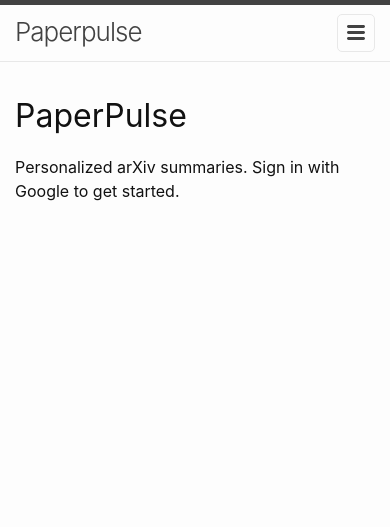
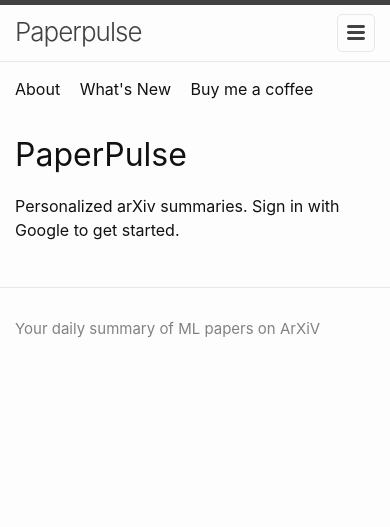
Before and after one commit to unmeshk/paperpulse, a FastAPI app: page / in a window 390 px wide. Shown: the top 527 px of the page. Run offline with FastAPI, Linux system fonts and the light colour scheme; parts of the project's set-up code (start-up, migrations or seed data) failed here and were passed over.

Commit message:
Shared left sidebar + logout lands on blog with banner
Nav redesign (Option A): common links (About, What's New, Buy me a
coffee) move to a left sidebar on both the blog and the app; top-right
keeps contextual links (blog: Log in; app: email, Feed, Settings,
Sign out). Sidebar collapses to a horizontal row under 600px.

- blog: sidebar in default layout, custom.css (new), header trimmed
- app: sidebar in base.html, mirrored styles in app.css

Phase 1 item 4: logout clears the session and redirects to the blog
with ?logged_out=1; the blog shows a "You are now logged out." banner
and strips the param. BLOG_URL setting defaults to prod, overridable
for local dev. Covers item 6 too (coffee link now in the app sidebar).

40/40 app tests pass (new logout redirect test).

Co-Authored-By: Claude Fable 5 <noreply@anthropic.com>

```diff
--- a/app/auth.py
+++ b/app/auth.py
@@ -48,7 +48,8 @@ async def auth_callback(request: Request):
 @router.get("/logout")
 async def logout(request: Request):
     request.session.clear()
-    return RedirectResponse(url="/", status_code=HTTP_302_FOUND)
+    # Land on the main blog with a "logged out" banner (Phase 1 item 4).
+    return RedirectResponse(url=f"{settings.blog_url}/?logged_out=1", status_code=HTTP_302_FOUND)
 
 
 def _upsert_user(google_sub: str, email: str, display_name: str | None, picture_url: str | None) -> int:
--- a/app/config.py
+++ b/app/config.py
@@ -18,6 +18,7 @@ class Settings:
     db_path: Path
     content_dir: Path
     cookie_secure: bool
+    blog_url: str
 
 
 def _require(name: str) -> str:
@@ -47,6 +48,7 @@ def load_settings() -> Settings:
         db_path=Path(os.getenv("DB_PATH", str(APP_DIR / "paperpulse.sqlite"))),
         content_dir=Path(os.getenv("CONTENT_DIR", str(REPO_ROOT / "content"))),
         cookie_secure=os.getenv("COOKIE_SECURE", "false").lower() == "true",
+        blog_url=os.getenv("BLOG_URL", "https://paperpulse.ukurup.com").rstrip("/"),
     )
 
 
--- a/app/static/app.css
+++ b/app/static/app.css
@@ -3,6 +3,47 @@
 .site-nav .nav-user {
   color: #828282;
   margin-right: 10px;
+}
+
+/* Left sidebar for links common to the blog and the app (mirrored in
+   blog/assets/custom.css); contextual links stay in the top-right nav. */
+.layout-wrap {
+  display: flex;
+  align-items: flex-start;
+}
+
+.site-sidebar {
+  width: 200px;
+  flex-shrink: 0;
+  padding: 30px 0 30px 30px;
+}
+
+.site-sidebar .page-link {
+  display: block;
+  margin-bottom: 10px;
+  color: #111;
+}
+
+.layout-wrap .page-content {
+  flex: 1;
+  min-width: 0;
+}
+
+@media screen and (max-width: 600px) {
+  .layout-wrap {
+    display: block;
+  }
+
+  .site-sidebar {
+    width: auto;
+    padding: 15px 15px 0;
+  }
+
+  .site-sidebar .page-link {
+    display: inline-block;
+    margin-right: 15px;
+    margin-bottom: 0;
+  }
 }
 
 /* Category picker */
--- a/app/templates/base.html
+++ b/app/templates/base.html
@@ -30,14 +30,23 @@
           {% else %}
             <a class="page-link" href="/auth/login">Sign in with Google</a>
           {% endif %}
-          <a class="page-link" href="https://paperpulse.ukurup.com">Blog</a>
         </div>
       </nav>
     </div>
   </header>
-  <main class="page-content" aria-label="Content">
-    <div class="wrapper">{% block content %}{% endblock %}</div>
-  </main>
+  <div class="layout-wrap">
+    <aside class="site-sidebar" aria-label="Site">
+      <nav>
+        <a class="page-link" href="https://paperpulse.ukurup.com/about/">About</a>
+        <a class="page-link" href="https://paperpulse.ukurup.com/whatsnew/">What's New</a>
+        <a class="page-link" href="https://coff.ee/unmeshk" target="_blank">Buy me a coffee</a>
+      </nav>
+    </aside>
+
+    <main class="page-content" aria-label="Content">
+      <div class="wrapper">{% block content %}{% endblock %}</div>
+    </main>
+  </div>
   <footer class="site-footer h-card">
     <div class="wrapper">
       <div class="footer-col-wrapper">
--- a/blog/_includes/head.html
+++ b/blog/_includes/head.html
@@ -4,6 +4,7 @@
   <meta name="viewport" content="width=device-width, initial-scale=1">
   {%- seo -%}
   <link rel="stylesheet" href="{{ "/assets/main.css" | relative_url }}">
+  <link rel="stylesheet" href="{{ "/assets/custom.css" | relative_url }}">
   {%- feed_meta -%}
 
   {% if jekyll.environment == "production" %}
--- a/blog/_includes/header.html
+++ b/blog/_includes/header.html
@@ -13,9 +13,6 @@
         </label>
 
         <div class="trigger">
-          <a class="page-link" href="{{ '/about/' | relative_url }}">About</a>
-          <a class="page-link" href="{{ '/whatsnew/' | relative_url }}">What's New</a>
-          <a class="page-link" href="https://coff.ee/unmeshk" target="_blank">Buy me a coffee</a>
           <a class="page-link" href="https://app.paperpulse.ukurup.com/">Log in</a>
         </div>
       </nav>
```
Also changed, not shown: app/tests/test_smoke.py (+9 -0 lines), blog/_layouts/default.html (+28 -5 lines), blog/assets/custom.css (added, +49 -0 lines).
